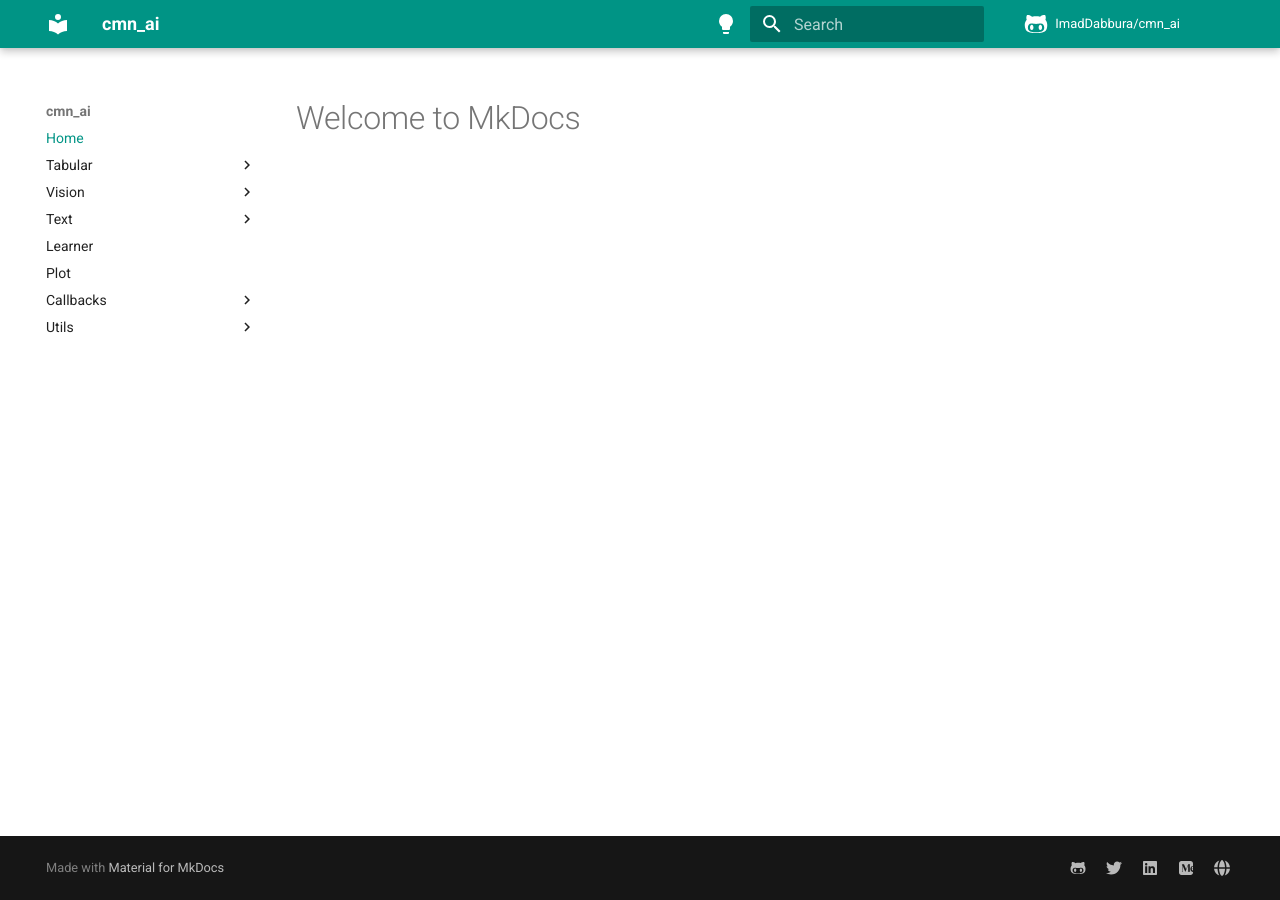
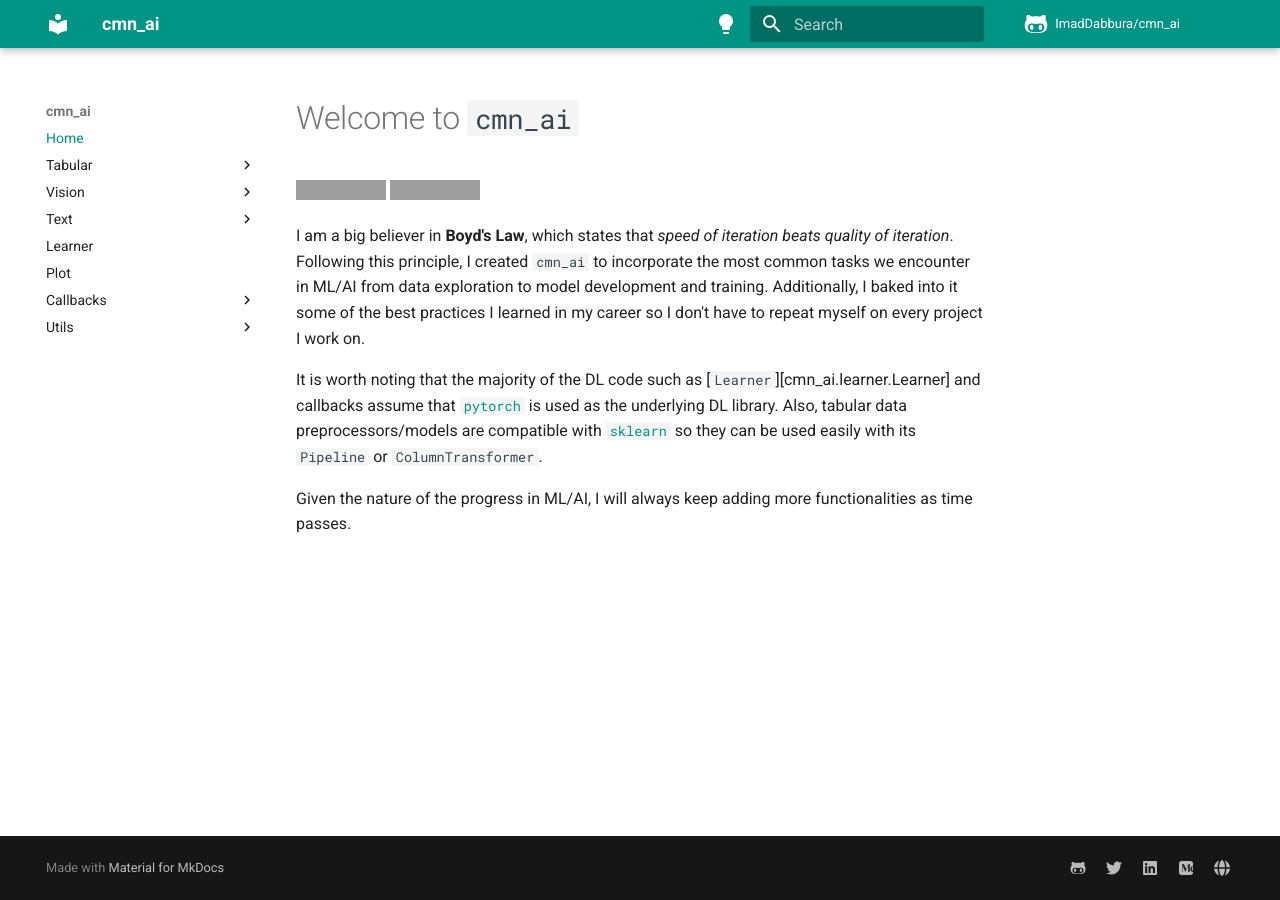
Before and after one commit to ImadDabbura/cmn_ai, an MkDocs documentation site: the page built from docs/index.md, in a window 1280 px wide. Built offline with MkDocs 1.6.1 and Material for MkDocs 9.7.7, drawn with Linux system fonts in a browser that asks for light colours; comment, search, counter and statistics services are not loaded; grey boxes are pictures that could not be loaded.

Commit message:
docs: Add initial draft for docs homepage

```diff
--- a/docs/index.md
+++ b/docs/index.md
@@ -1 +1,10 @@
-# Welcome to MkDocs
+# Welcome to `cmn_ai`
+
+[![Code style: black](https://img.shields.io/badge/code%20style-black-000000.svg)](https://github.com/psf/black)
+[![Imports: isort](https://img.shields.io/badge/%20imports-isort-%231674b1?style=flat&labelColor=ef8336)](https://pycqa.github.io/isort/)
+
+I am a big believer in **Boyd's Law**, which states that _speed of iteration beats quality of iteration_. Following this principle, I created `cmn_ai` to incorporate the most common tasks we encounter in ML/AI from data exploration to model development and training. Additionally, I baked into it some of the best practices I learned in my career so I don't have to repeat myself on every project I work on.
+
+It is worth noting that the majority of the DL code such as [`Learner`][cmn_ai.learner.Learner] and callbacks assume that [`pytorch`](https://pytorch.org/) is used as the underlying DL library. Also, tabular data preprocessors/models are compatible with [`sklearn`](https://github.com/scikit-learn/scikit-learn) so they can be used easily with its `Pipeline` or `ColumnTransformer`.
+
+Given the nature of the progress in ML/AI, I will always keep adding more functionalities as time passes.
```
